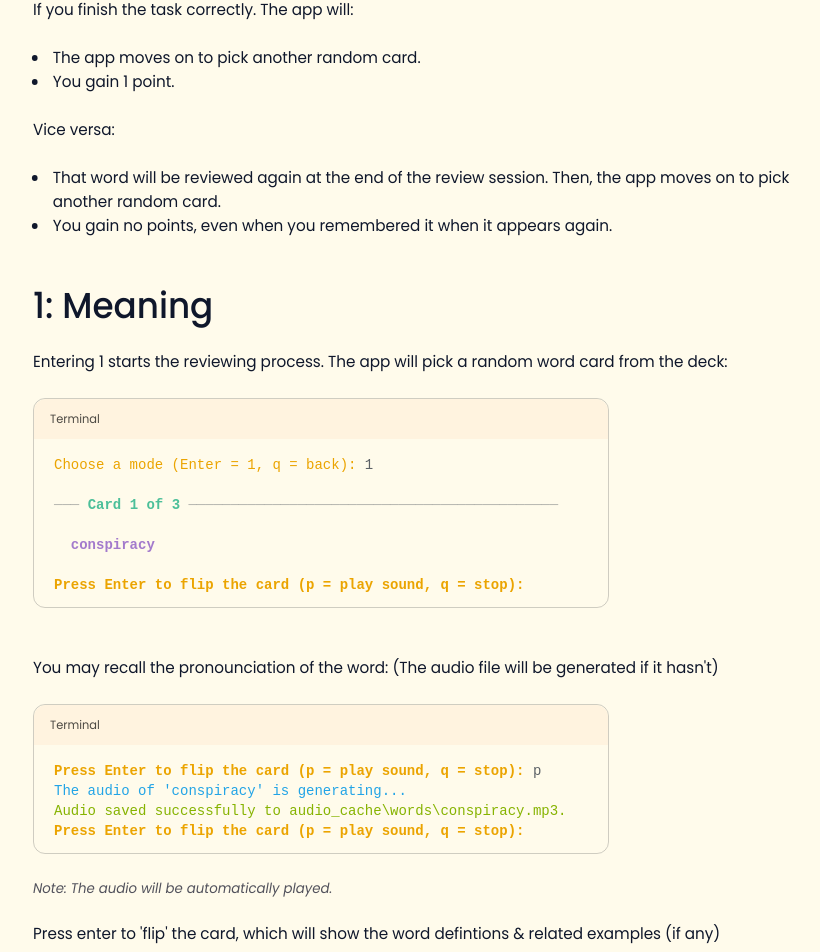
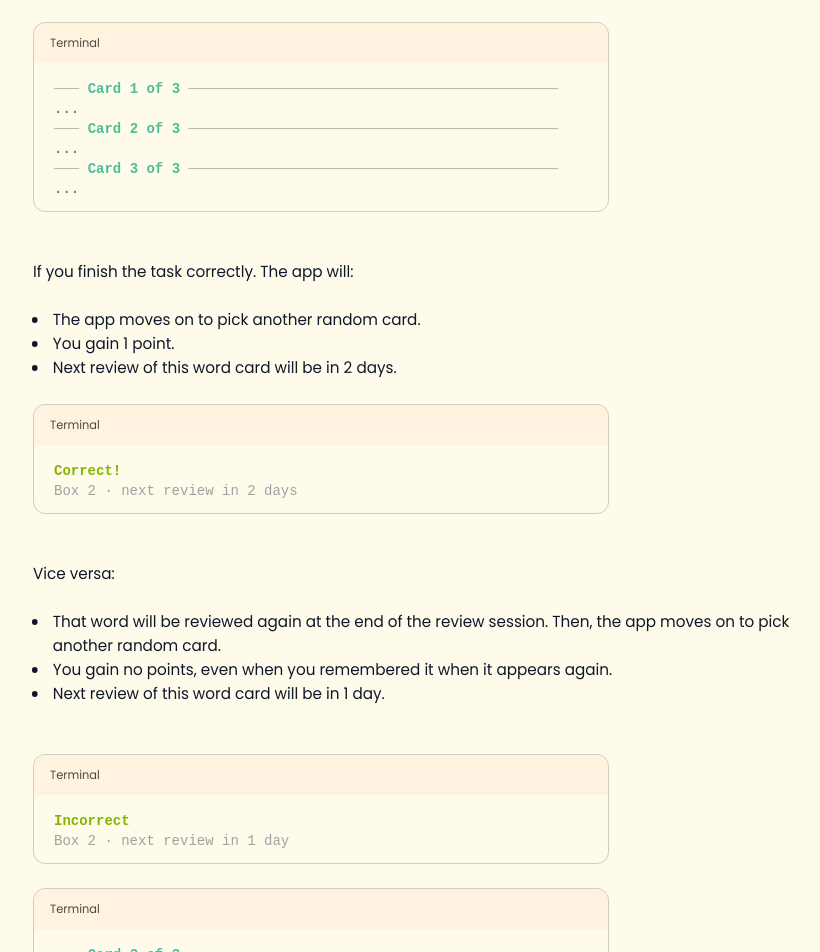
Before and after one commit to Chaus9587/vocab-learner-demo-page, a Vue app: page /docs/card-deck/review in a window 1280 px wide. Shown: the part 936-1888 px from the top of the page, without its empty margins (335-1155 px from the left). Built offline with nearby package versions, Linux system fonts and the light colour scheme.

Commit message:
Added contents in 'docs' page

```diff
--- a/src/views/docs/deck/Review.vue
+++ b/src/views/docs/deck/Review.vue
@@ -44,11 +44,26 @@ import CodeCard from '@/components/CodeCard.vue'
         <li>Repeat this until all cards have drawn once.</li>
       </ul>
       <br>
+      <CodeCard location="Terminal">
+        <pre class="font-code whitespace-pre text-[#5C6166] dark:text-[#BFBDB6]"><span class="text-[#787B80]/55 dark:text-[#ACB6BF]/45">───</span> <span class="font-bold text-[#4CBF99] dark:text-[#95E6CB]">Card 1 of 3</span> <span class="text-[#787B80]/55 dark:text-[#ACB6BF]/45">────────────────────────────────────────────</span>
+...
+<span class="text-[#787B80]/55 dark:text-[#ACB6BF]/45">───</span> <span class="font-bold text-[#4CBF99] dark:text-[#95E6CB]">Card 2 of 3</span> <span class="text-[#787B80]/55 dark:text-[#ACB6BF]/45">────────────────────────────────────────────</span>
+...
+<span class="text-[#787B80]/55 dark:text-[#ACB6BF]/45">───</span> <span class="font-bold text-[#4CBF99] dark:text-[#95E6CB]">Card 3 of 3</span> <span class="text-[#787B80]/55 dark:text-[#ACB6BF]/45">────────────────────────────────────────────</span>
+...
+</pre>
+      </CodeCard>
+      <br>
       <p class="text-sm lg:text-base">If you finish the task correctly. The app will:</p><br>
       <ul class="list-disc pl-4">
         <li>The app moves on to pick another random card.</li>
         <li>You gain 1 point.</li>
+        <li>Next review of this word card will be in 2 days.</li>
       </ul>
+      <CodeCard location="Terminal">
+        <pre class="font-code whitespace-pre text-[#5C6166] dark:text-[#BFBDB6]"><span class="font-bold text-[#86B300] dark:text-[#AAD94C]">Correct!</span>
+<span class="text-[#787B80]/70 dark:text-[#ACB6BF]/55">Box 2 · next review in 2 days</span></pre>
+      </CodeCard>
       <br>
       <p class="text-sm lg:text-base">Vice versa:</p><br>
       <ul class="list-disc pl-4">
@@ -57,8 +72,19 @@ import CodeCard from '@/components/CodeCard.vue'
           to pick another random card.
         </li>
         <li>You gain no points, even when you remembered it when it appears again.</li>
+        <li>Next review of this word card will be in 1 day.</li>
       </ul>
-
+      <br>
+      <CodeCard location="Terminal">
+        <pre class="font-code whitespace-pre text-[#5C6166] dark:text-[#BFBDB6]"><span class="font-bold text-[#86B300] dark:text-[#AAD94C]">Incorrect</span>
+<span class="text-[#787B80]/70 dark:text-[#ACB6BF]/55">Box 2 · next review in 1 day</span></pre>
+      </CodeCard>
+      <CodeCard location="Terminal">
+        <pre class="font-code whitespace-pre text-[#5C6166] dark:text-[#BFBDB6]"><span class="text-[#787B80]/55 dark:text-[#ACB6BF]/45">───</span> <span class="font-bold text-[#4CBF99] dark:text-[#95E6CB]">Card 3 of 3</span> <span class="text-[#787B80]/55 dark:text-[#ACB6BF]/45">────────────────────────────────────────────</span>
+...
+<span class="text-[#787B80]/55 dark:text-[#ACB6BF]/45">───</span> <span class="font-bold text-[#4CBF99] dark:text-[#95E6CB]">Try again</span> <span class="text-[#787B80]/55 dark:text-[#ACB6BF]/45">────────────────────────────────────────────</span>
+...     </pre>
+      </CodeCard>
 
     </section>
 
@@ -66,7 +92,7 @@ import CodeCard from '@/components/CodeCard.vue'
     <h2 class="origin-left scale-x-95 pb-6 text-[2rem]/10 font-medium lg:text-4xl scroll-mt-28" id="meaning">1: Meaning</h2>
     <div>
       <p class="text-sm lg:text-base">
-        Entering 1 starts the reviewing process. The app will pick a random word card from the deck:
+        Entering 1 starts the meaning reviewing process. The app will pick a random word card from the deck:
       </p>
       <CodeCard location="Terminal">
         <pre
@@ -127,6 +153,7 @@ Definitions of <span class="font-bold text-[#A37ACC] dark:text-[#D2A6FF]">"consp
       <ul class="list-disc pl-4">
         <li>The app moves on to pick another random card</li>
         <li>You gain 1 point</li>
+
       </ul>
       <br />
       <p class="text-sm lg:text-base">If you don't remember the word:</p>
```
